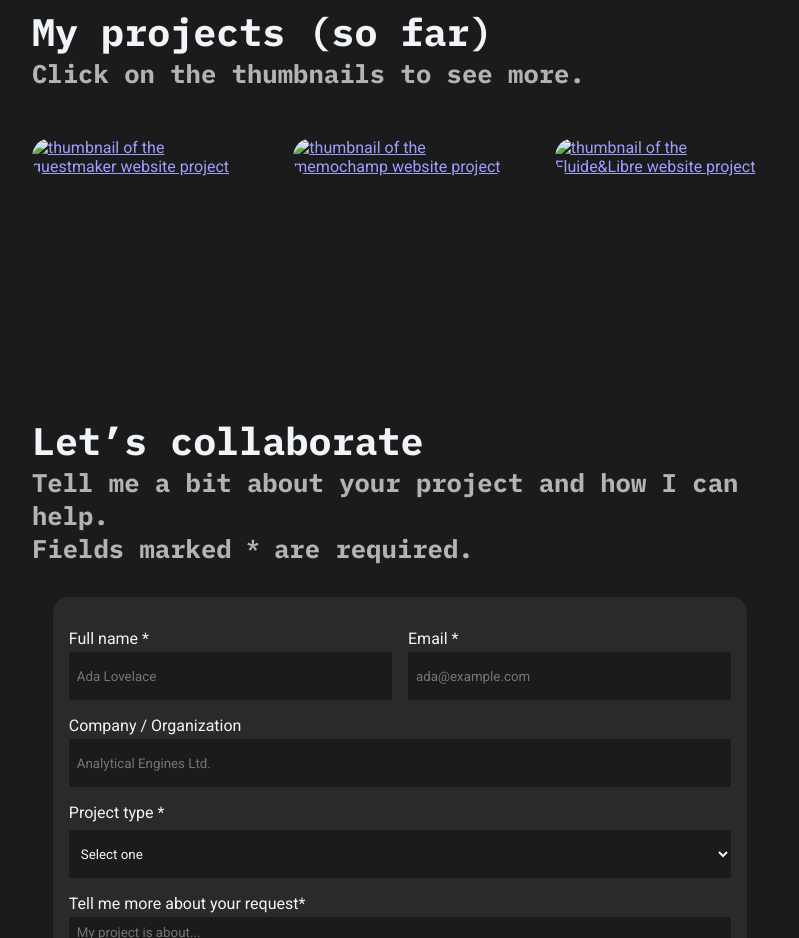
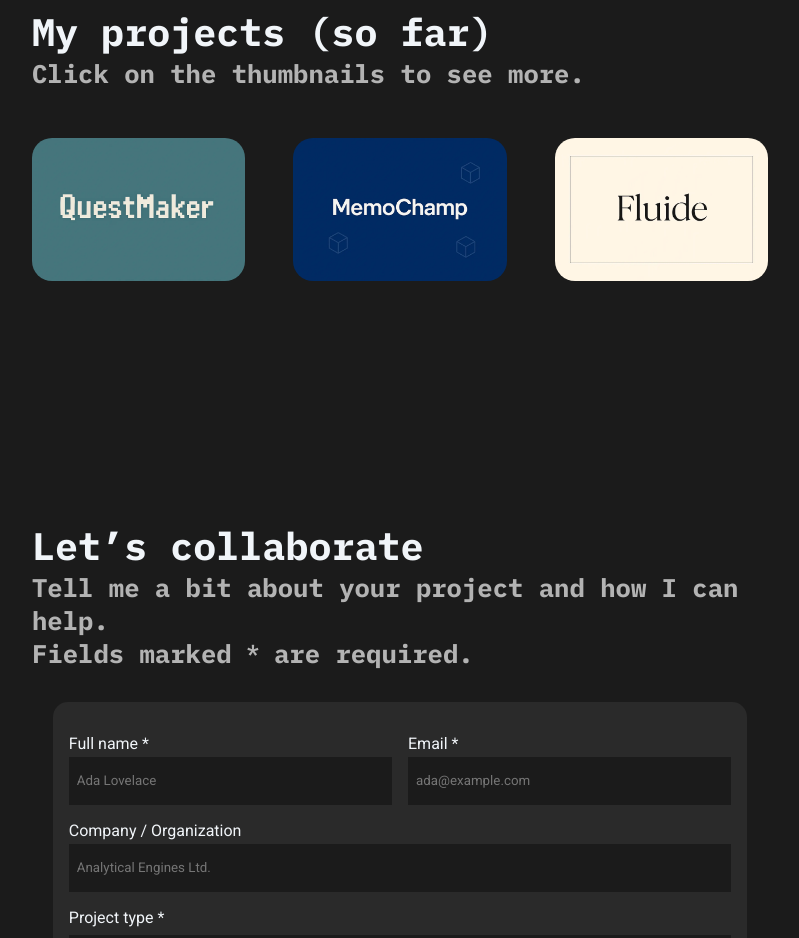
Before and after one commit to ThreeFrogs511/portfolio, a website: page index.html in a window 1280 px wide. Shown: the part 4160-5098 px from the top of the page, without its empty margins (432-1231 px from the left). Drawn offline with nearby package versions, Linux system fonts and the light colour scheme; the site is published under a folder, as on GitHub Pages, so addresses that start at the root find nothing; a web font is replaced by a local one.

Commit message:
projects thumbnail not displaying bug fixed

```diff
--- a/index.html
+++ b/index.html
@@ -178,19 +178,19 @@
                 <h3>Click on the thumbnails to see more.</h3>
                 <div class="grid-projects">
                     <figure class="pj1">
-                        <a href="https://github.com/ThreeFrogs511/questmaker" target="_blank"><img src="/assets/questmaker_thumbnail.webp" alt="thumbnail of the questmaker website project"></a>
+                        <a href="https://github.com/ThreeFrogs511/questmaker" target="_blank"><img src="./assets/questmaker_thumbnail.webp" alt="thumbnail of the questmaker website project"></a>
                         <div class="see-more-container">
                             <i class="fa-solid fa-arrow-up-right-from-square"></i>
                         </div>
                     </figure>
                     <figure class="pj2">
-                        <a href="https://github.com/ThreeFrogs511/memochamp" target="_blank"><img src="/assets/memochamp_thumbnail.webp" alt="thumbnail of the memochamp website project"></a>
+                        <a href="https://github.com/ThreeFrogs511/memochamp" target="_blank"><img src="./assets/memochamp_thumbnail.webp" alt="thumbnail of the memochamp website project"></a>
                         <div class="see-more-container">
                             <i class="fa-solid fa-arrow-up-right-from-square"></i>
                         </div>
                     </figure>
                     <figure class="pj3">
-                        <a href="https://github.com/ThreeFrogs511/Fluide" target="_blank"><img src="/assets/fluide_thumbnail.webp" alt="thumbnail of the Fluide&Libre website project"></a>
+                        <a href="https://github.com/ThreeFrogs511/Fluide" target="_blank"><img src="./assets/fluide_thumbnail.webp" alt="thumbnail of the Fluide&Libre website project"></a>
                         <div class="see-more-container">
                             <i class="fa-solid fa-arrow-up-right-from-square"></i>
                         </div>
```
